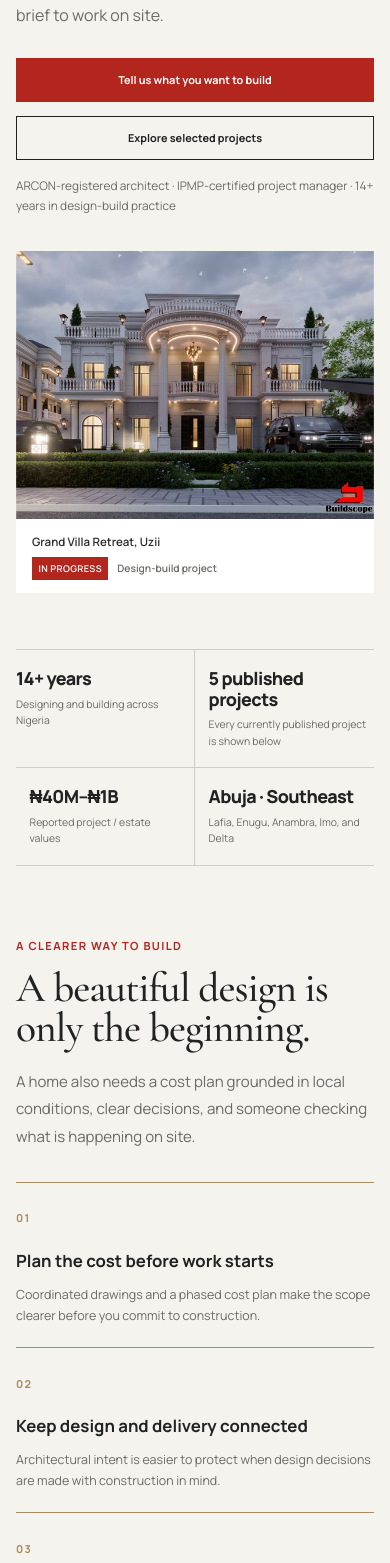
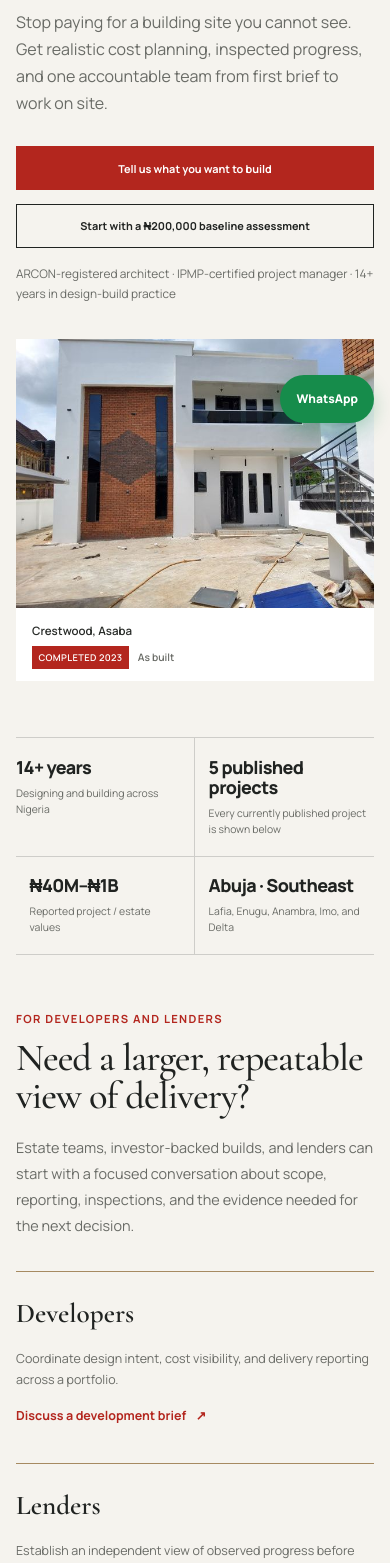
Before and after one commit to Ukwun/arcchidi, a Next.js app: page / in a window 390 px wide. Shown: the part 405-1968 px from the top of the page. Built offline with nearby package versions, Linux system fonts and the light colour scheme; no server answers.

Commit message:
Improve diaspora conversion journey

```diff
--- a/public/netlify-forms.html
+++ b/public/netlify-forms.html
@@ -36,8 +36,7 @@
       <select name="budget">
         <option value="Under ₦50M">Under ₦50M</option>
         <option value="₦50M–₦150M">₦50M–₦150M</option>
-        <option value="₦150M–₦400M">₦150M–₦400M</option>
-        <option value="Above ₦400M">Above ₦400M</option>
+        <option value="Above ₦150M">Above ₦150M</option>
       </select>
       <select name="timeline">
         <option value="As soon as possible">As soon as possible</option>
--- a/src/app/globals.css
+++ b/src/app/globals.css
@@ -265,8 +265,33 @@ figure {
 }
 
 .short-label,
-.mobile-menu {
+.mobile-menu,
+.mobile-whatsapp-fab {
   display: none;
+}
+
+.mobile-whatsapp-fab {
+  position: fixed;
+  z-index: 25;
+  right: 1rem;
+  bottom: 1rem;
+  align-items: center;
+  justify-content: center;
+  min-height: 3rem;
+  padding: 0.7rem 1rem;
+  border-radius: 999px;
+  color: #fff;
+  background: #168c4b;
+  box-shadow: 0 0.5rem 1.2rem rgba(22, 140, 75, 0.3);
+  font-size: 0.75rem;
+  font-weight: 800;
+  transition: transform 160ms ease, box-shadow 160ms ease;
+}
+
+.mobile-whatsapp-fab:hover,
+.mobile-whatsapp-fab:focus-visible {
+  box-shadow: 0 0.75rem 1.5rem rgba(22, 140, 75, 0.35);
+  transform: translateY(-2px);
 }
 
 .site-footer {
@@ -577,6 +602,10 @@ html[data-motion-ready="true"] [data-reveal][data-revealed="true"] {
     padding: 2.5rem 1rem 1rem;
   }
 
+  .mobile-whatsapp-fab {
+    display: inline-flex;
+  }
+
   .footer-main {
     flex-direction: column;
     gap: 2rem;
--- a/src/app/layout.tsx
+++ b/src/app/layout.tsx
@@ -105,6 +105,15 @@ export default function RootLayout({ children }: LayoutProps<"/">) {
           Skip to content
         </a>
         <SiteHeader />
+        <a
+          className="mobile-whatsapp-fab"
+          href="https://wa.me/2347052702835"
+          target="_blank"
+          rel="noopener noreferrer"
+          aria-label="Chat with Buildscope on WhatsApp"
+        >
+          WhatsApp
+        </a>
         {children}
         <SiteFooter />
       </body>
--- a/src/app/page.module.css
+++ b/src/app/page.module.css
@@ -475,6 +475,68 @@
   margin-inline: auto;
 }
 
+.audienceSection {
+  display: grid;
+  grid-template-columns: minmax(0, 0.8fr) minmax(0, 1.2fr);
+  gap: clamp(2rem, 7vw, 7rem);
+  width: min(100% - 2.5rem, var(--content-width));
+  margin-inline: auto;
+  padding-block: clamp(3.5rem, 7vw, 6rem);
+  border-bottom: 1px solid var(--color-line);
+}
+
+.audienceIntro {
+  max-width: 34rem;
+}
+
+.audienceIntro h2 {
+  margin-top: 0.85rem;
+  color: var(--color-charcoal);
+  font-family: var(--font-display);
+  font-size: clamp(2.4rem, 4.5vw, 4.2rem);
+  font-weight: 500;
+  letter-spacing: -0.025em;
+  line-height: 0.98;
+  text-wrap: balance;
+}
+
+.audienceIntro > p:last-child {
+  margin-top: 1.2rem;
+  color: var(--color-muted);
+  font-size: 0.9rem;
+  line-height: 1.8;
+}
+
+.audienceCards {
+  display: grid;
+  grid-template-columns: repeat(2, minmax(0, 1fr));
+  align-content: center;
+  gap: 1rem;
+}
+
+.audienceCards article {
+  padding: 1.25rem 0;
+  border-top: 1px solid var(--color-bronze);
+}
+
+.audienceCards h3 {
+  color: var(--color-charcoal);
+  font-family: var(--font-display);
+  font-size: 1.7rem;
+  font-weight: 600;
+}
+
+.audienceCards p {
+  margin-top: 0.7rem;
+  color: var(--color-muted);
+  font-size: 0.78rem;
+  line-height: 1.7;
+}
+
+.audienceCards .textLink {
+  margin-top: 1rem;
+}
+
 .challenge {
   display: grid;
   grid-template-columns: minmax(0, 0.75fr) minmax(0, 1.25fr);
@@ -689,6 +751,48 @@
   margin-top: auto;
   border-color: var(--color-charcoal);
   font-size: 0.72rem;
+}
+
+.quoteCard {
+  display: flex;
+  min-width: 0;
+  flex-direction: column;
+  justify-content: space-between;
+  gap: 1rem;
+  padding: 1.5rem;
+  border: 1px solid rgba(245, 243, 238, 0.35);
+  color: var(--color-ivory);
+  background: rgba(245, 243, 238, 0.06);
+}
+
+.quoteCard .eyebrow {
+  color: #d6bd94;
+}
+
+.quoteCard h4 {
+  margin-top: -0.25rem;
+  color: var(--color-ivory);
+  font-family: var(--font-display);
+  font-size: 1.8rem;
+  font-weight: 600;
+  line-height: 1;
+}
+
+.quoteCard > p:not(.eyebrow) {
+  color: rgba(245, 243, 238, 0.74);
+  font-size: 0.76rem;
+  line-height: 1.65;
+}
+
+.quoteCard .button {
+  width: 100%;
+  border-color: var(--color-ivory);
+  color: var(--color-ivory);
+}
+
+.quoteCard .button:hover {
+  color: var(--color-charcoal);
+  background: var(--color-ivory);
 }
 
 .paymentNote {
@@ -1175,6 +1279,11 @@
 }
 
 @media (max-width: 1050px) {
+  .audienceSection {
+    grid-template-columns: 1fr;
+    gap: 2rem;
+  }
+
   .challenge {
     grid-template-columns: 1fr;
     gap: 2rem;
@@ -1220,6 +1329,14 @@
 }
 
 @media (max-width: 700px) {
+  .audienceSection {
+    width: min(100% - 2rem, var(--content-width));
+  }
+
+  .audienceCards {
+    grid-template-columns: 1fr;
+  }
+
   .challenge,
   .smartHomes,
   .process,
--- a/src/app/page.tsx
+++ b/src/app/page.tsx
@@ -133,8 +133,11 @@ const processSteps = [
 const whatsappLink = "https://wa.me/2347052702835";
 const netlifyHoneypotAttributes = { "netlify-honeypot": "bot-field" };
 
-const featuredProject = projects[0];
-const featuredImage = featuredProject.images[0];
+const featuredProject =
+  projects.find((project) => project.slug === "crestwood") ?? projects[0];
+const featuredImage =
+  featuredProject.images.find((image) => image.label === "As built") ??
+  featuredProject.images[0];
 
 export default function Home() {
   return (
@@ -142,17 +145,19 @@ export default function Home() {
       <section className={styles.hero} aria-labelledby="hero-title">
         <div className={styles.heroCopy} data-reveal>
           <p className={styles.eyebrow}>Architect-led design &amp; build · Nigeria</p>
-          <h1 id="hero-title">Design a home you can actually afford to finish.</h1>
+          <p className={styles.eyebrow}>For Nigerians building from abroad</p>
+          <h1 id="hero-title">Design a building you can actually afford to finish.</h1>
           <p className={styles.heroDescription}>
-            Thoughtful residential architecture, realistic cost planning, and
-            project oversight from first brief to work on site.
+            Stop paying for a building site you cannot see. Get realistic cost
+            planning, inspected progress, and one accountable team from first
+            brief to work on site.
           </p>
           <div className={styles.heroActions}>
             <a className="button button-primary" href="#contact">
               Tell us what you want to build
             </a>
-            <a className="button button-secondary" href="#projects">
-              Explore selected projects
+            <a className="button button-secondary" href="#monitoring">
+              Start with a ₦200,000 baseline assessment
             </a>
           </div>
           <p className={styles.credentials}>
@@ -171,10 +176,10 @@ export default function Home() {
             sizes="(min-width: 1000px) 50vw, 100vw"
           />
           <figcaption className={styles.heroCaption}>
-            <span>Grand Villa Retreat, Uzii</span>
+            <span>{featuredProject.name}, {featuredProject.location}</span>
             <span>
-              <span className={styles.captionStatus}>In progress</span>
-              Design-build project
+              <span className={styles.captionStatus}>{featuredProject.statusLabel}</span>
+              {featuredImage.label}
             </span>
           </figcaption>
         </figure>
@@ -192,6 +197,30 @@ export default function Home() {
             <p className={styles.proofDescription}>{point.description}</p>
           </div>
         ))}
+      </section>
+
+      <section className={styles.audienceSection} aria-labelledby="audience-title">
+        <div className={styles.audienceIntro} data-reveal>
+          <p className={styles.eyebrow}>For developers and lenders</p>
+          <h2 id="audience-title">Need a larger, repeatable view of delivery?</h2>
+          <p>
+            Estate teams, investor-backed builds, and lenders can start with a
+            focused conversation about scope, reporting, inspections, and the
+            evidence needed for the next decision.
+          </p>
+        </div>
+        <div className={styles.audienceCards}>
+          <article data-reveal data-reveal-delay="1">
+            <h3>Developers</h3>
+            <p>Coordinate design intent, cost visibility, and delivery reporting across a portfolio.</p>
+            <a className={styles.textLink} href="#contact">Discuss a development brief <span aria-hidden="true">↗</span></a>
+          </article>
+          <article data-reveal data-reveal-delay="2">
+            <h3>Lenders</h3>
+            <p>Establish an independent view of observed progress before the next drawdown.</p>
+            <a className={styles.textLink} href="#contact">Discuss monitoring support <span aria-hidden="true">↗</span></a>
+          </article>
+        </div>
       </section>
 
       <section className={styles.challenge} aria-labelledby="challenge-title">
@@ -288,7 +317,7 @@ export default function Home() {
                 key={packageItem.name}
               >
                 {packageItem.featured && (
-                  <span className={styles.packageBadge}>Build-ready</span>
+                  <span className={styles.packageBadge}>Most chosen</span>
                 )}
                 <h4>{packageItem.name}</h4>
                 <p className={styles.packageDescription}>
@@ -306,6 +335,17 @@ export default function Home() {
                 </a>
               </article>
             ))}
+            <article className={styles.quoteCard} data-reveal data-reveal-delay="3">
+              <p className={styles.eyebrow}>For larger builds</p>
+              <h4>Builds above ₦150M</h4>
+              <p>
+                Fee quoted after a project call, based on your scope, location,
+                delivery role, and reporting needs.
+              </p>
+              <a className="button button-secondary" href="#contact">
+                Discuss a larger build
+              </a>
+            </article>
           </div>
           <p className={styles.paymentNote}>
             Typical payment stages: 40% to start, 40% on approval of the
@@ -317,7 +357,11 @@ export default function Home() {
         </div>
       </section>
 
-      <section className={styles.smartHomes} aria-labelledby="smart-title">
+      <section
+        className={styles.smartHomes}
+        id="smart-ready-homes"
+        aria-labelledby="smart-title"
+      >
         <div className={styles.smartCopy} data-reveal>
           <p className={styles.eyebrow}>Climate-responsive design</p>
           <h2 id="smart-title">Comfort first. Technology planned in.</h2>
@@ -508,7 +552,8 @@ export default function Home() {
           <h2 id="contact-title">Tell us a little about your project.</h2>
           <p>
             Share a few details and the practice will follow up to discuss the
-            next step. If you prefer, message us directly on WhatsApp.
+            next step within one working day. If you prefer, message us directly
+            on WhatsApp.
           </p>
           <a
             className="button button-secondary"
@@ -521,7 +566,8 @@ export default function Home() {
           <p className={styles.responseNote}>
             Enquiries are sent to Buildscope International Limited via Netlify
             Forms. This is a public enquiry form, not a client account. Only
-            four details are required to get started.
+            four details are required to get started. If your project is above
+            ₦150M, say so in the budget field for priority founder review.
           </p>
         </div>
 
@@ -609,11 +655,12 @@ export default function Home() {
             />
           </div>
           <div className={styles.formField}>
-            <label htmlFor="project-stage">Where are you in the process? (optional)</label>
+            <label htmlFor="project-stage">Where are you in the process? *</label>
             <select
               defaultValue=""
               id="project-stage"
               name="projectStage"
+              required
             >
               <option value="">Choose if known</option>
               <option value="Land secured">I have land</option>
@@ -644,8 +691,7 @@ export default function Home() {
               <option value="">Choose if known</option>
               <option value="Under ₦50M">Under ₦50M</option>
               <option value="₦50M–₦150M">₦50M–₦150M</option>
-              <option value="₦150M–₦400M">₦150M–₦400M</option>
-              <option value="Above ₦400M">Above ₦400M</option>
+              <option value="Above ₦150M">Above ₦150M</option>
             </select>
           </div>
           <div className={styles.formField}>
--- a/src/app/thank-you/page.tsx
+++ b/src/app/thank-you/page.tsx
@@ -18,8 +18,10 @@ export default function EnquiryReceivedPage() {
       <p className="eyebrow">Thank you</p>
       <h1>Your project enquiry has been sent.</h1>
       <p>
-        The practice will review the details and get back to you. If you would
-        rather start a conversation now, you can message the team on WhatsApp.
+        The practice will review the details and reply within one working day.
+        Enquiries for projects above ₦150M are prioritised for same-day founder
+        review. If you would rather start a conversation now, message the team
+        on WhatsApp.
       </p>
       <div className="confirmation-actions">
         <a
```
Also changed, not shown: src/components/MobileMenu.tsx (+4 -4 lines), src/components/SiteHeader.tsx (+4 -4 lines), 1 other file (tests, documents, lock files or other folders).
